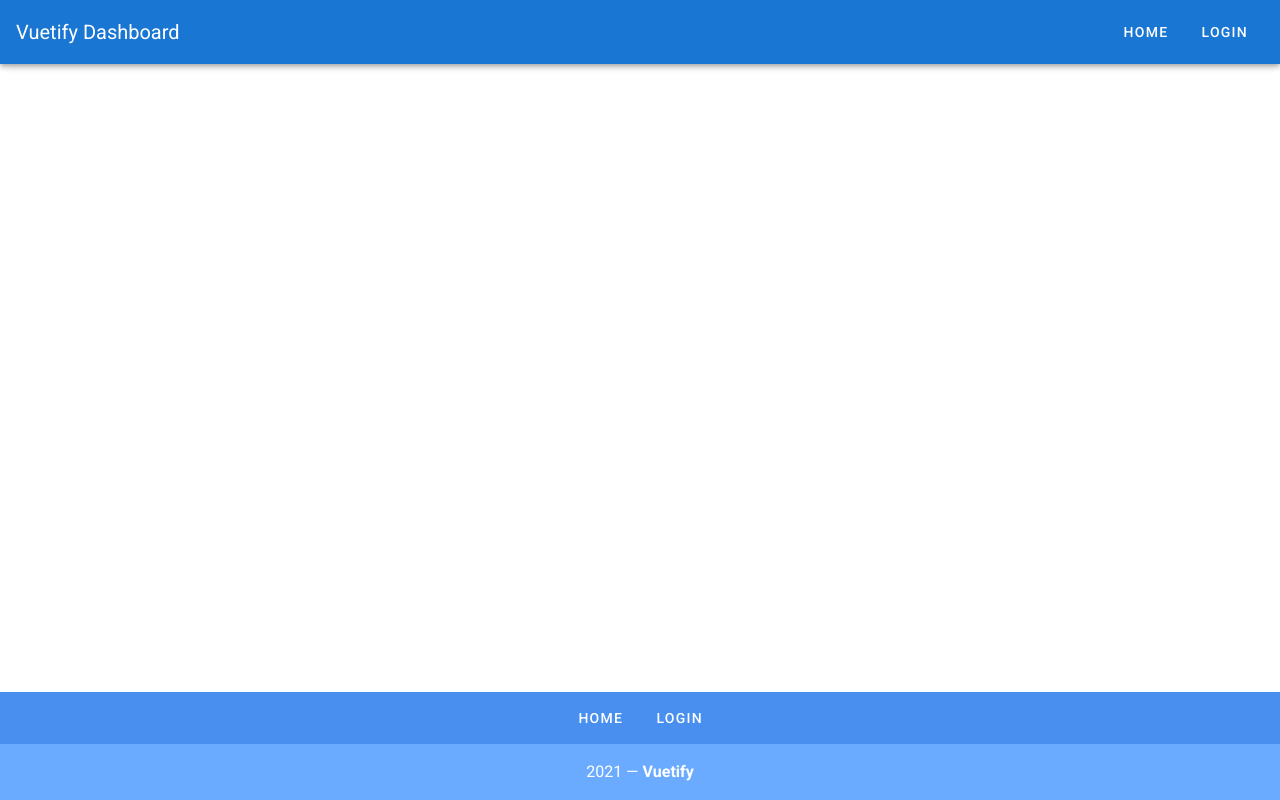
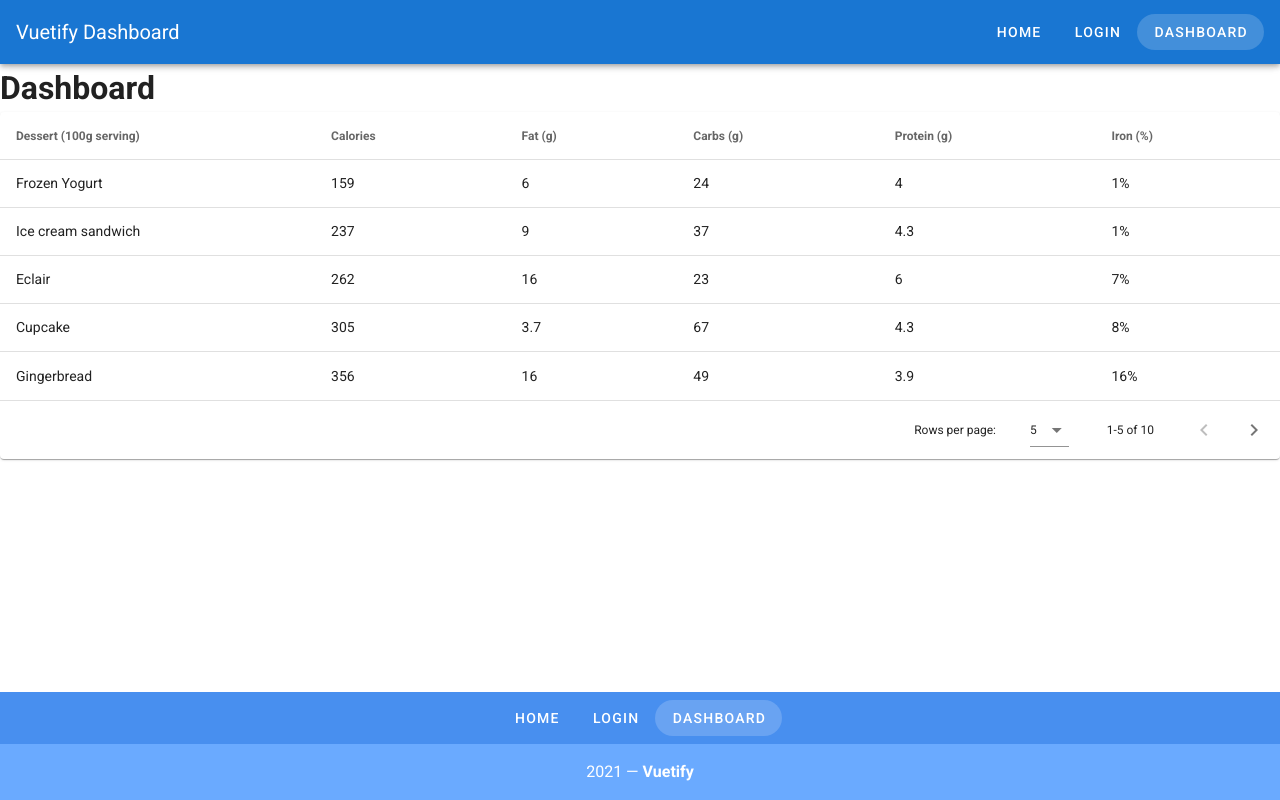
Before and after one commit to cckcoder/vuetify-with-ben, a Vue app: page /dashboard in a window 1280 px wide. Built offline with nearby package versions, Linux system fonts and the light colour scheme.

Commit message:
add: datatable, update: multi page routing dive into docs

```diff
--- a/src/App.vue
+++ b/src/App.vue
@@ -15,7 +15,7 @@
     </v-app-bar>
     <!-- Login -->
     <v-content>
-    <router-view></router-view>
+      <router-view></router-view>
     </v-content>
     <v-footer
       color="primary lighten-1"
@@ -64,6 +64,10 @@
       {
         label: 'Login',
         url: '/login'
+      },
+      {
+        label: 'Dashboard',
+        url: '/dashboard'
       }
     ]
   })
--- a/src/router/index.js
+++ b/src/router/index.js
@@ -16,6 +16,11 @@
     component: () => import('@/views/Login')
   },
   {
+    path: '/dashboard',
+    name: 'dashboard',
+    component: () => import('@/views/Dashboard')
+  },
+  {
     path: '/about',
     name: 'About',
     // route level code-splitting
--- /dev/null
+++ b/src/views/Dashboard.vue
@@ -0,0 +1,143 @@
+<template>
+  <div>
+    <h1>Dashboard</h1>
+    <v-data-table
+      :headers="headers"
+      :items="desserts"
+      :items-per-page="5"
+      class="elevation-1"
+      @click:row="selectRow"
+    >
+    </v-data-table>
+    <v-snackbar v-model="snackbar">
+      You have selected: {{ currentItem }}
+      <template v-slot:action="{ attrs }">
+        <v-btn
+          color="pink"
+          text
+          v-bind="attrs"
+          @click="snackbar = false"
+        >
+          Close
+        </v-btn>
+      </template>
+    </v-snackbar>
+  </div>
+</template>
+
+<script>
+  export default {
+    name: 'Dashboard',
+    data () {
+      return {
+        currentItem: '',
+        snackbar: false,
+        headers: [
+          {
+            text: 'Dessert (100g serving)',
+            align: 'start',
+            sortable: false,
+            value: 'name',
+          },
+          { text: 'Calories', value: 'calories' },
+          { text: 'Fat (g)', value: 'fat' },
+          { text: 'Carbs (g)', value: 'carbs' },
+          { text: 'Protein (g)', value: 'protein' },
+          { text: 'Iron (%)', value: 'iron' },
+        ],
+        desserts: [
+          {
+            name: 'Frozen Yogurt',
+            calories: 159,
+            fat: 6.0,
+            carbs: 24,
+            protein: 4.0,
+            iron: '1%',
+          },
+          {
+            name: 'Ice cream sandwich',
+            calories: 237,
+            fat: 9.0,
+            carbs: 37,
+            protein: 4.3,
+            iron: '1%',
+          },
+          {
+            name: 'Eclair',
+            calories: 262,
+            fat: 16.0,
+            carbs: 23,
+            protein: 6.0,
+            iron: '7%',
+          },
+          {
+            name: 'Cupcake',
+            calories: 305,
+            fat: 3.7,
+            carbs: 67,
+            protein: 4.3,
+            iron: '8%',
+          },
+          {
+            name: 'Gingerbread',
+            calories: 356,
+            fat: 16.0,
+            carbs: 49,
+            protein: 3.9,
+            iron: '16%',
+          },
+          {
+            name: 'Jelly bean',
+            calories: 375,
+            fat: 0.0,
+            carbs: 94,
+            protein: 0.0,
+            iron: '0%',
+          },
+          {
+            name: 'Lollipop',
+            calories: 392,
+            fat: 0.2,
+            carbs: 98,
+            protein: 0,
+            iron: '2%',
+          },
+          {
+            name: 'Honeycomb',
+            calories: 408,
+            fat: 3.2,
+            carbs: 87,
+            protein: 6.5,
+            iron: '45%',
+          },
+          {
+            name: 'Donut',
+            calories: 452,
+            fat: 25.0,
+            carbs: 51,
+            protein: 4.9,
+            iron: '22%',
+          },
+          {
+            name: 'KitKat',
+            calories: 518,
+            fat: 26.0,
+            carbs: 65,
+            protein: 7,
+            iron: '6%',
+          },
+        ],
+      }
+    },
+    methods: {
+      selectRow (event) {
+        this.snackbar = true
+        this.currentItem = event.name
+      }
+    },
+  }
+</script>
+
+<style>
+
+</style>
```
